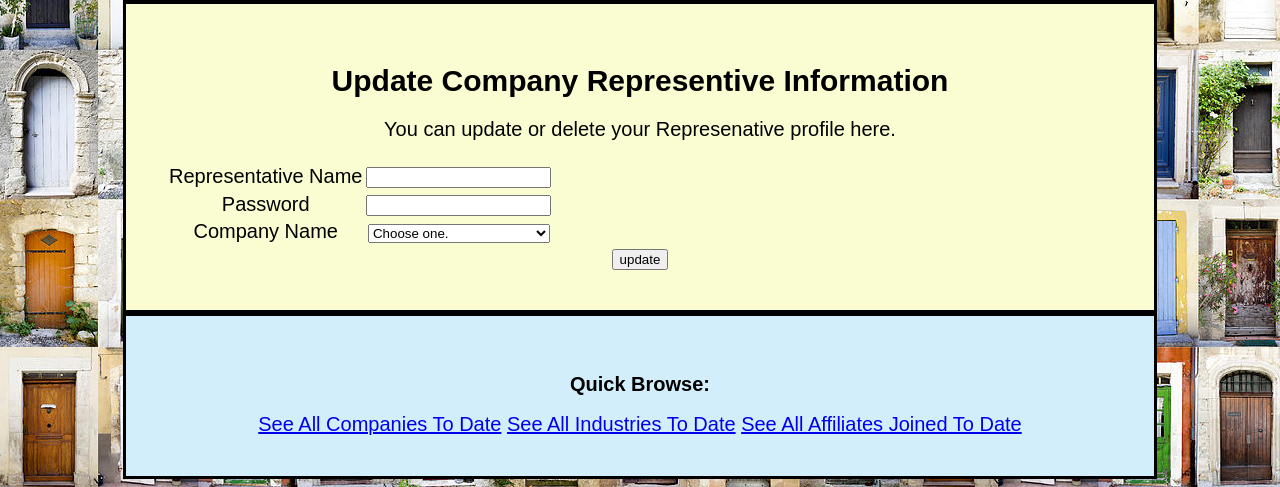
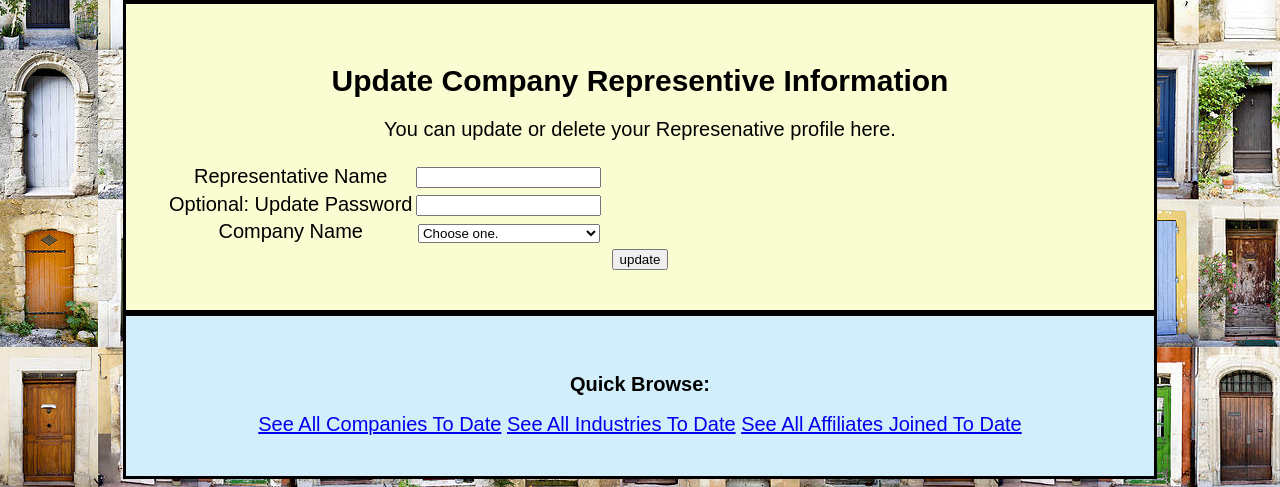
Before and after one commit to marisapapagelis/cs304-project, a Flask app: template templates/update-rep.html in a window 1280 px wide. Shown: the part 399-886 px from the top of the page. Run offline with Flask 2, Linux system fonts and the light colour scheme; the template is opened without the code that fills it, so the values that code supplies are empty; the visitor is signed in with stand-in values (Sample User, id 1).

Commit message:
Update update-rep.html

```diff
--- a/templates/update-rep.html
+++ b/templates/update-rep.html
@@ -16,7 +16,7 @@
 
             <tr>
 
-                <td><label for="password">Password</label></td>
+                <td><label for="password"> Optional: Update Password</label></td>
                 <td><input name="password" id="password" type="text" value="{{password}}" ></td>
             </tr>
 
```
